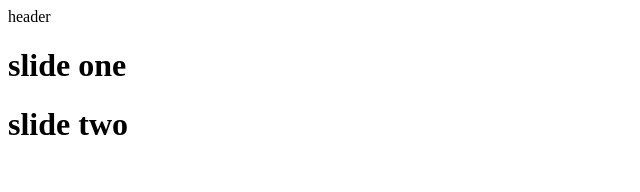
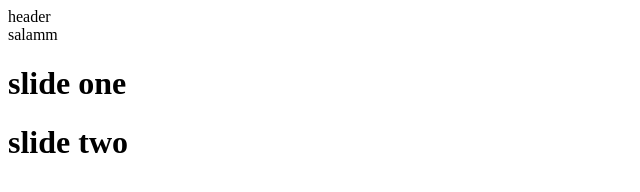
Before and after one commit to pooyanbn001/gitt11, a plain HTML site: page index.html in a window 1280 px wide. Shown: the whole page, without its empty margins (0-640 px from the left). Drawn offline with Linux system fonts and the light colour scheme.

Commit message:
salam add

```diff
--- a/index.html
+++ b/index.html
@@ -9,6 +9,9 @@
     <header>
         header
     </header>
+    <footer>
+        salamm
+    </footer>
     <div class ="slider">
         <h1>slide one</h1>
         <h1>slide two</h1>
```
